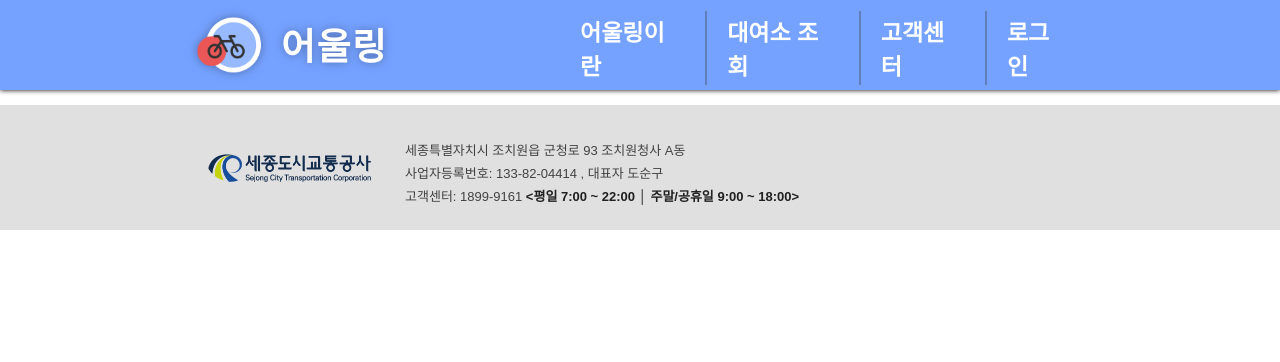
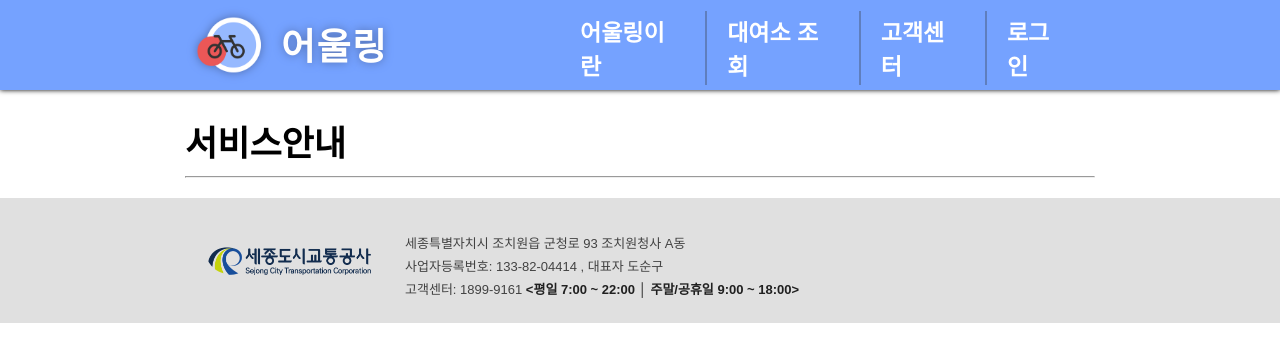
Before and after one commit to alstjr998/sejongbike_react, a React (Vite) app: page /serviceinfo in a window 1280 px wide. Shown: the top 362 px of the page. Built offline with nearby package versions, Linux system fonts and the light colour scheme.

Commit message:
서비스 안내 페이지 제작

```diff
--- a/src/ServiceInfo.jsx
+++ b/src/ServiceInfo.jsx
@@ -1,11 +1,12 @@
 import Header from "./components/Header";
 import Footer from "./components/Footer";
+import ServiceInfoContent from "./components/serviceinfopage/ServiceInfoContent";
 
 const ServiceInfo = () => {
   return(
     <>
       <Header />
-
+      <ServiceInfoContent />
       <Footer />
     </>
   );
--- /dev/null
+++ b/src/components/serviceinfopage/ServiceInfoContent.jsx
@@ -0,0 +1,15 @@
+
+const ServiceInfoContent = () => {
+  return(
+    <>
+      <div id="pageTitle">
+        <div>
+          <p>서비스안내</p>
+        </div>
+        <hr />
+      </div>
+    </>
+  );
+};
+
+export default ServiceInfoContent;
```
Also changed, not shown: src/assets/serviceinfo_css/serviceinfo.css (added).
